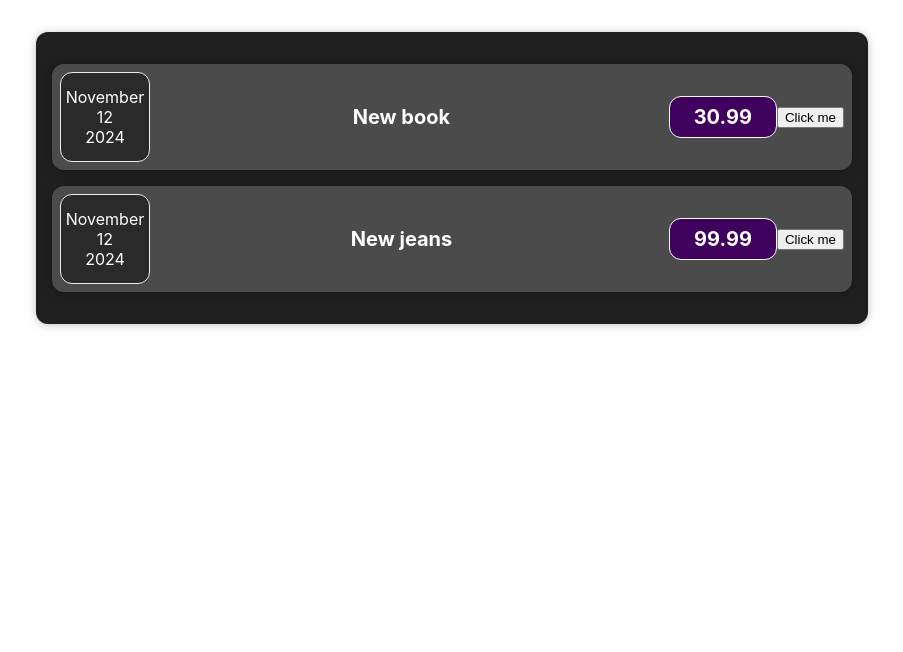
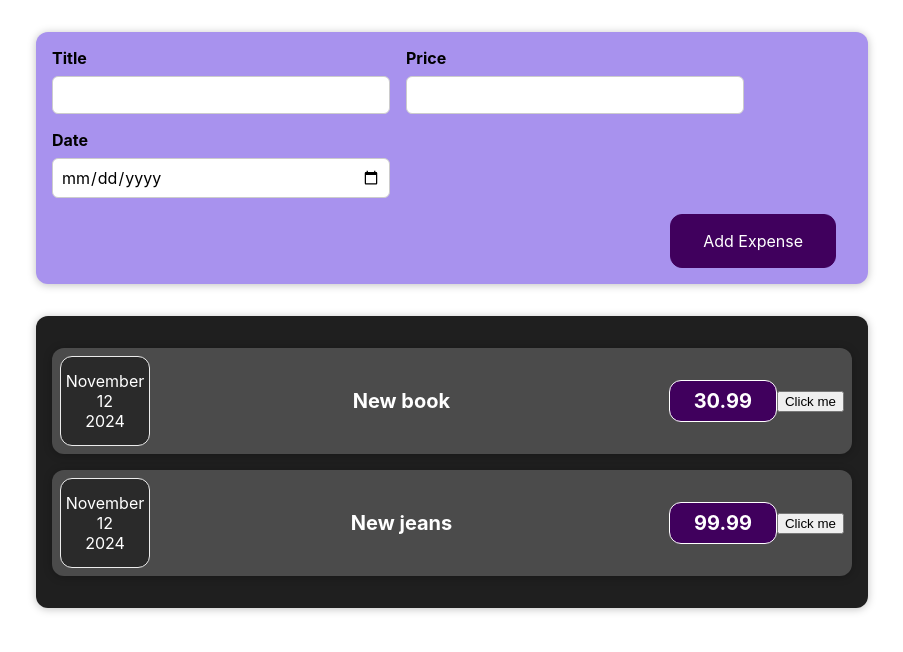
Before and after one commit to Misha2007/expenses, a React (Vite) app: page / in a window 1280 px wide. Shown: the top 652 px of the page, without its empty margins (188-1091 px from the left). Built offline with nearby package versions, Linux system fonts and the light colour scheme.

Commit message:
Added NewExpense component and addExpenseHandler function to App component

```diff
--- a/src/App.jsx
+++ b/src/App.jsx
@@ -3,6 +3,7 @@
 import viteLogo from "/vite.svg";
 import "./App.css";
 import Expenses from "./components/Expenses/Expenses.jsx";
+import NewExpense from "./components/NewExpense/NewExpense.jsx";
 
 function App() {
   const expenses = [
@@ -17,8 +18,15 @@
       price: 99.99,
     },
   ];
+
+  const addExpenseHandler = (expense) => {
+    console.log("In app.js");
+    console.log(expense);
+  };
+
   return (
     <div className="App">
+      <NewExpense onAddExpense={addExpenseHandler}></NewExpense>
       <Expenses expenses={expenses} />
     </div>
   );
--- /dev/null
+++ b/src/components/NewExpense/ExpenseForm.css
@@ -0,0 +1,26 @@
+.new-expense__controls {
+  display: flex;
+  flex-wrap: wrap;
+  gap: 1rem;
+  margin-bottom: 1rem;
+  text-align: left;
+}
+
+.new-expense__control label {
+  font-weight: bold;
+  margin-bottom: 0.5rem;
+  display: block;
+}
+
+.new-expense__control input {
+  font: inherit;
+  padding: 0.5rem;
+  border-radius: 6px;
+  border: 1px solid #ccc;
+  width: 20rem;
+  max-width: 100%;
+}
+
+.new-expense__actions {
+  text-align: right;
+}
--- /dev/null
+++ b/src/components/NewExpense/ExpenseForm.jsx
@@ -0,0 +1,66 @@
+import "./ExpenseForm.css";
+import { useState } from "react";
+
+const ExpenseForm = (props) => {
+  const [enteredTitle, setEnteredTitle] = useState("");
+  const [enteredPrice, setEnteredPrice] = useState("");
+  const [enteredDate, setEnteredDate] = useState("");
+  const titleChangeHandler = (event) => {
+    setEnteredTitle(event.target.value);
+  };
+  const priceChangeHandler = (event) => {
+    setEnteredPrice(event.target.value);
+  };
+  const dateChangeHandler = (event) => {
+    setEnteredDate(event.target.value);
+  };
+  const sumbitHandler = (event) => {
+    event.preventDefault();
+    const expenseData = {
+      title: enteredTitle,
+      price: enteredPrice,
+      date: new Date(enteredDate),
+    };
+    props.onSaveExpenseData(expenseData);
+    setEnteredTitle("");
+    setEnteredPrice("");
+    setEnteredDate("");
+  };
+  return (
+    <form onSubmit={sumbitHandler}>
+      <div className="new-expense__controls">
+        <div className="new-expense__control">
+          <label> Title</label>
+          <input
+            type="text"
+            onChange={titleChangeHandler}
+            value={enteredTitle}
+          />
+        </div>
+        <div className="new-expense__control">
+          <label> Price</label>
+          <input
+            type="number"
+            min="0.01"
+            step="0.01"
+            onChange={priceChangeHandler}
+          />
+        </div>
+        <div className="new-expense__control">
+          <label> Date</label>
+          <input
+            type="date"
+            min="2024-11-12"
+            max="2026-01-31"
+            onChange={dateChangeHandler}
+          />
+        </div>
+      </div>
+      <div className="new-expense__actions">
+        <button type="submit">Add Expense</button>
+      </div>
+    </form>
+  );
+};
+
+export default ExpenseForm;
--- /dev/null
+++ b/src/components/NewExpense/NewExpense.css
@@ -0,0 +1,38 @@
+.new-expense {
+  background-color: #a892ee;
+  padding: 1rem;
+  margin: 2rem auto;
+  width: 50rem;
+  max-width: 95%;
+  border-radius: 12px;
+  text-align: center;
+  box-shadow: 0 1px 8px rgba(0, 0, 0, 0.25);
+}
+
+.new-expense button {
+  font: inherit;
+  cursor: pointer;
+  padding: 1rem 2rem;
+  border: 1px solid #40005d;
+  background-color: #40005d;
+  color: white;
+  border-radius: 12px;
+  margin-right: 1rem;
+}
+
+.new-expense button:hover,
+.new-expense button:active {
+  background-color: #510674;
+  border-color: #510674;
+}
+
+.new-expense button.alternative {
+  color: #220131;
+  border-color: transparent;
+  background-color: transparent;
+}
+
+.new-expense button.alternative:hover,
+.new-expense button.alternative:active {
+  background-color: #ddb3f8;
+}
--- /dev/null
+++ b/src/components/NewExpense/NewExpense.jsx
@@ -0,0 +1,19 @@
+import ExpenseForm from "./ExpenseForm";
+import "./NewExpense.css";
+
+const newExpense = (props) => {
+  const saveExpenseDataHandler = (enteredExpenseData) => {
+    const expenseData = {
+      ...enteredExpenseData,
+      id: Math.random().toString(),
+    };
+    props.onAddExpense(expenseData);
+  };
+  return (
+    <div className="new-expense">
+      <ExpenseForm onSaveExpenseData={saveExpenseDataHandler} />
+    </div>
+  );
+};
+
+export default newExpense;
```
